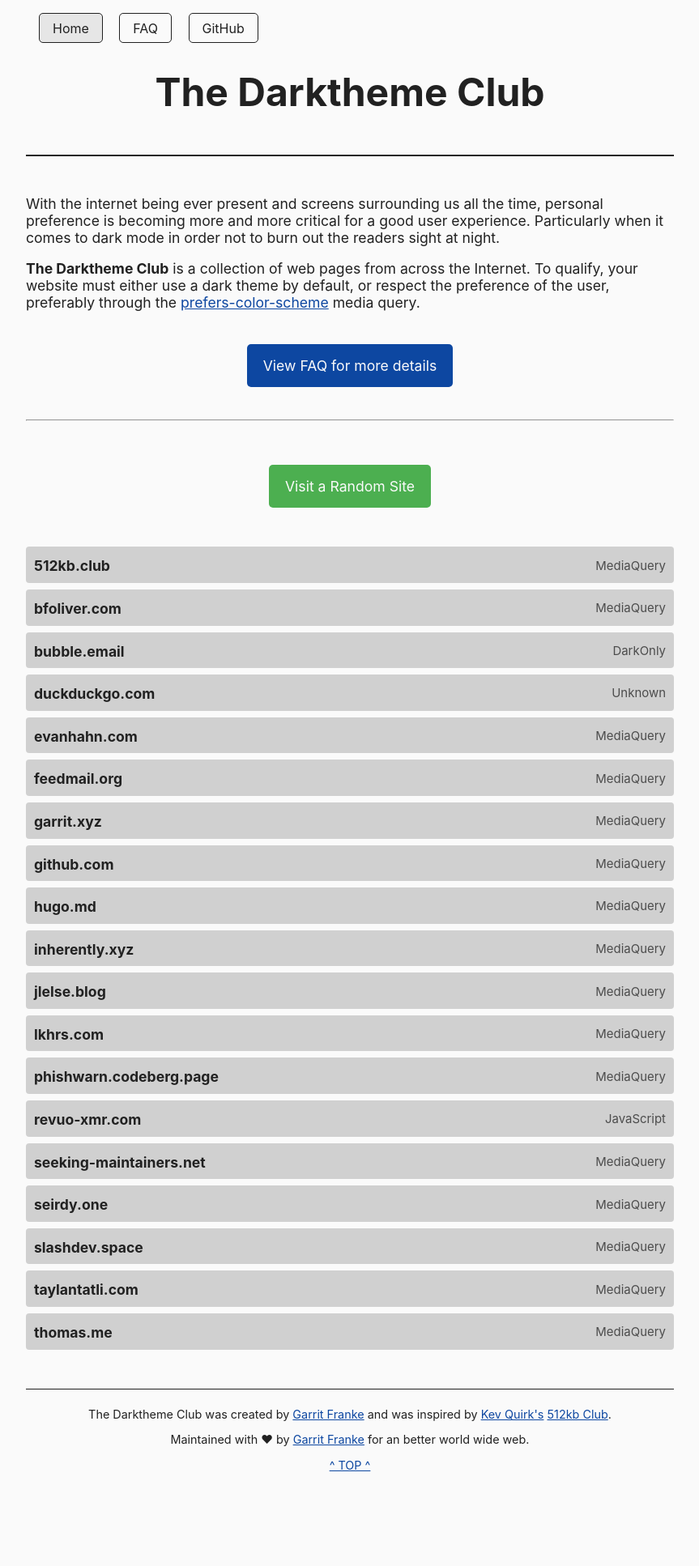
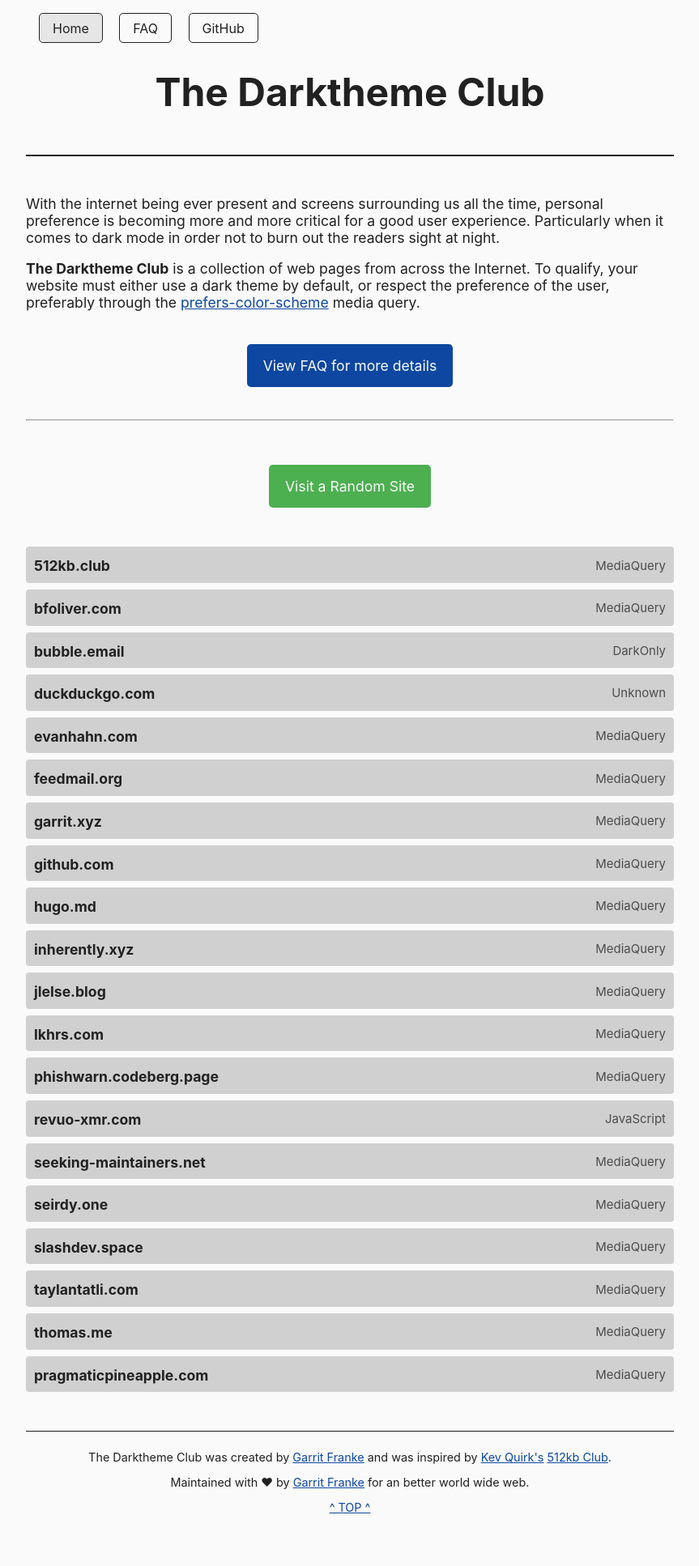
Before and after one commit to katherinek727/darktheme.club, a Jekyll site: the page built from index.md, in a window 1280 px wide. Shown: the whole page at 81% size, without its empty margins (208-1071 px from the left). Built offline with Jekyll 4.4.1, drawn with Linux system fonts in a browser that asks for light colours; before the commit the page ends 1882 px from its top, so only the background shows below that.

Commit message:
Add pragmaticpineapple.com

```diff
--- a/_data/sites.yml
+++ b/_data/sites.yml
@@ -92,3 +92,8 @@
   url: https://thomas.me/
   method: mediaquery
   last_checked: 2022-07-17
+
+- domain: pragmaticpineapple.com
+  url: https://pragmaticpineapple.com/
+  method: mediaquery
+  last_checked: 2022-07-18 (YYYY-MM-DD)
```
